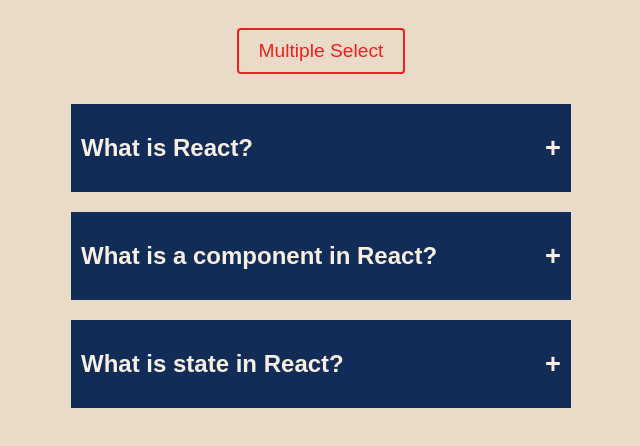
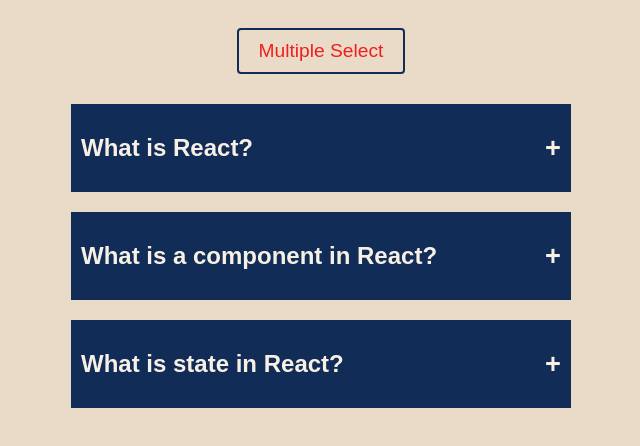
Before and after one commit to Kennedysenyo/Accordian-component, a React (Vite) app: page / in a window 1280 px wide. Shown: the top 446 px of the page, without its empty margins (319-959 px from the left). Built offline with nearby package versions, Linux system fonts and the light colour scheme.

Commit message:
change button border-color

```diff
--- a/src/App.css
+++ b/src/App.css
@@ -62,13 +62,13 @@
   font-size: 1.2rem;
   background-color: #EADBC8;
   color: #ef1f1f;
-  border: 2px solid #ef1f1f;
+  border: 2px solid #102C57;
  margin-bottom: 20px;
 }
 
 button.multiple {
   color: #119111;
-  border: 2px solid #119111;
+  border: 2px solid #102C57;
 }
 
 h1 {
```
